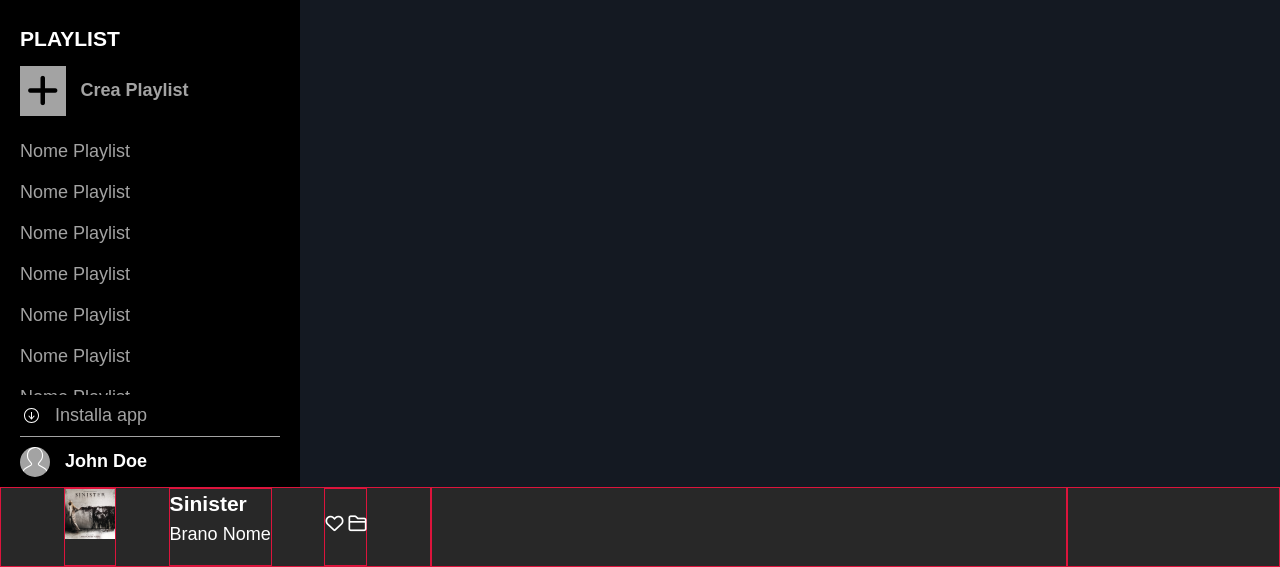
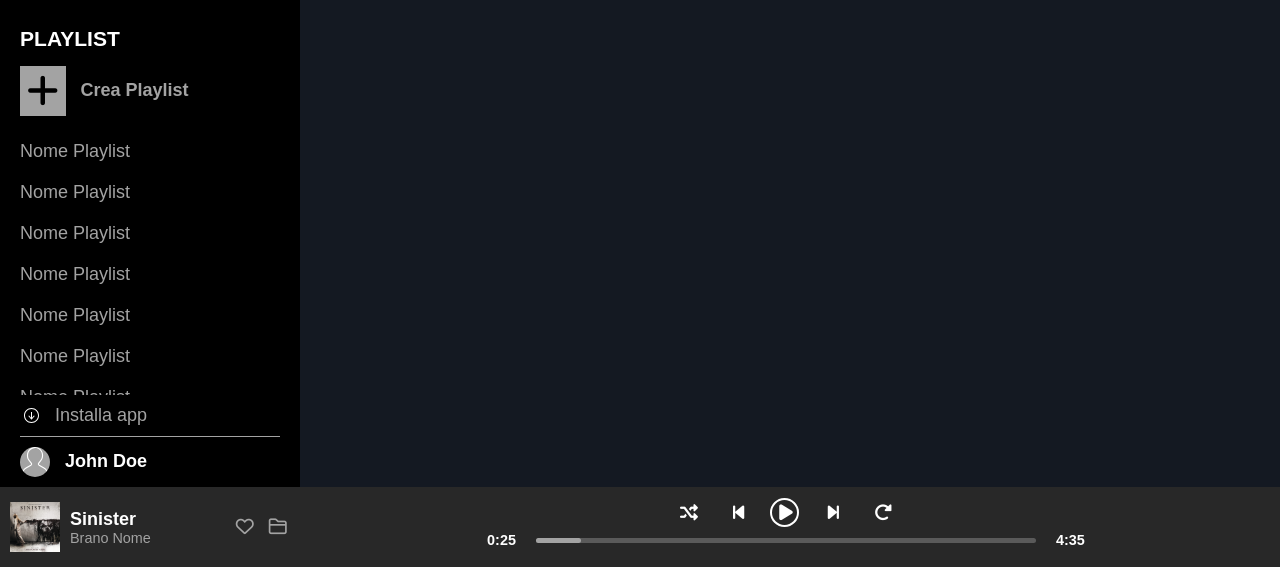
Before and after one commit to alexis39tt/html-css-spotifyweb, a plain HTML site: page index.html in a window 1280 px wide. Shown: the part 233-800 px from the top of the page. Drawn offline with Linux system fonts and the light colour scheme.

Commit message:
created player

```diff
--- a/assets/css/style.css
+++ b/assets/css/style.css
@@ -21,14 +21,25 @@ body{
     clear: both;
 }
 
+::-webkit-scrollbar{
+    width: 3px;
+}
+
+::-webkit-scrollbar-track{
+    background: #080808;
+}
+
+::-webkit-scrollbar-thumb{
+    background: #0c0c0c;
+}
+
 /* SIDEBAR */
 
 .sidebar{
     width: 300px;
     background-color: black;
     height: calc(100vh - 80px);
-    overflow-y: hidden;
-    overflow-x: hidden;
+    overflow-y: auto;
 }
 
 .sidebar .logo{
@@ -69,6 +80,7 @@ body{
 
 .sidebar .selected-item{
     border-left: 3px solid #adff2f;
+    padding: 0px 17px;
 }
 
 .sidebar .selected-item p{
@@ -78,7 +90,7 @@ body{
 
 .playlist-container{
     padding: 0px 20px;
-    margin: 30px 0px;
+    margin: 30px 0px 0px;
     color: #a3a3a3;
 }
 
@@ -107,6 +119,10 @@ body{
     font-weight: 600;
     display: inline-block;
     transition: color 0.2s;
+}
+
+.playlist-list{
+    overflow-y: auto;
 }
 
 .playlist-list ul{
@@ -203,22 +219,20 @@ footer{
     justify-content: space-between;
 }
 
-footer div{
-    border: 1px solid crimson;
-}
+/* section 1 */
 
 .song{
     flex-grow: 1;
-    padding: 0px 10px;
     color: white;
     display: flex;
     justify-content: space-evenly;
-    line-height: 80px;
 }
 
 .song-img{
     display: flex;
+    flex-direction: column;
     justify-content: center;
+    padding: 0px 10px;
 }
 
 .song-img img{
@@ -227,16 +241,89 @@ footer div{
 }
 
 .song-info{
-    line-height: 30px;
+    display: flex;
+    flex-direction: column;
+    justify-content: center;
+    padding-right: 80px;
+}
+
+.song-info h3{
+    font-size: 1rem;
+}
+
+.song-info p{
+    font-size: 0.8rem;
+    color: #a3a3a3;
 }
 
 .song-icons{
-    line-height: 70px;
+    line-height: 80px;
     cursor: pointer;
+}
+
+.song-icons i{
+    color: #a3a3a3;
+    padding: 0px 5px;
+    transition: color 0.2s;
 }
 
 .player{
     flex-grow: 3;
+    color: white;
+    display: flex;
+    flex-direction: column;
+    padding-top: 5px;
+}
+
+.player .top-controls{
+    margin: 0 auto;
+}
+
+.player .top-controls i{
+    padding: 0px 15px;
+    line-height: 40px;
+    cursor: pointer;
+    transition: color 0.2s;
+}
+
+.player .play::after{
+    content: "";
+    width: 15px;
+    height: 15px;
+    padding: 5px;
+    border: 2px solid white;
+    border-radius: 50%;
+    position: absolute;
+    transform: translate(-23px, 6px);
+    transition: color 0.2s;
+}
+
+.player .bottom-controls{
+    display: flex;
+    justify-content: space-between;
+}
+
+.player .bottom-controls p{
+    font-size: 0.8rem;
+    font-weight: 600;
+}
+
+.progress-bar{
+    width: 500px;
+    padding: 1px;
+    height: 5px;
+    border-radius: 30px;
+    background-color: #5a5a5a;
+    margin: auto 20px;
+}
+
+.progress-value{
+    width: 9%;
+    height: 5px;
+    border-radius: 30px;
+    background-color: #a3a3a3;
+    transform: translate(-1px, -1px);
+    cursor: pointer;
 }
 
 .volume{
@@ -287,6 +374,21 @@ footer div{
         background-color: white;
         transition: color 0.2s, background-color 0.2s;
     }
+    .song-icons i:hover{
+        color: white;
+        transition: color 0.2s;
+    }
+    .player .top-controls i:hover{
+        color: #a3a3a3;
+        transition: color 0.2s;
+    }
+    .player .top-controls .play:hover::after{
+        border-color: #a3a3a3;
+        transition: border-color 0.2s;
+    }
+    .progress-value:hover{
+        background-color: #c5c5c5;
+    }
 }
 
 /* tablet */
@@ -328,6 +430,10 @@ footer div{
         font-size: 0.5rem;
         padding: 10px;
     }
+    .song-icons i:hover{
+        color: white;
+        transition: color 0.2s;
+    }
 }
 
 /* phone */
@@ -355,6 +461,9 @@ footer div{
     .playlist-container{
         display: none;
     }
+    .playlist-list{
+        overflow-y: hidden;
+    }
     .bottom-container{
         padding: 10px 0px;
     }
--- a/index.html
+++ b/index.html
@@ -71,6 +71,7 @@
 
     </main>
     <footer>
+        <section>
             <div class="song">
                 <div class="song-img">
                     <img src="./assets/img/sinister.jpeg" alt="current song">
@@ -83,14 +84,31 @@
                     <i class="fa-regular fa-heart"></i>
                     <i class="fa-regular fa-folder"></i>
                 </div>
-
             </div>
+        </section>
+        <section>
             <div class="player">
-
+                <div class="top-controls">
+                    <i class="fa-solid fa-shuffle"></i>
+                    <i class="fa-solid fa-backward-step"></i>
+                    <i class="fa-solid fa-play play"></i>
+                    <i class="fa-solid fa-forward-step"></i>
+                    <i class="fa-solid fa-rotate-right"></i>
                 </div>
+                <div class="bottom-controls">
+                    <p>0:25</p>
+                    <div class="progress-bar">
+                        <div class="progress-value"></div>
+                    </div>
+                    <p>4:35</p>
+                </div>
+            </div>
+        </section>
+        <section>
             <div class="volume">
 
             </div>
+        </section>
     </footer>
 </body>
 
```
Lines whose indentation alone changed are shown as unchanged.
